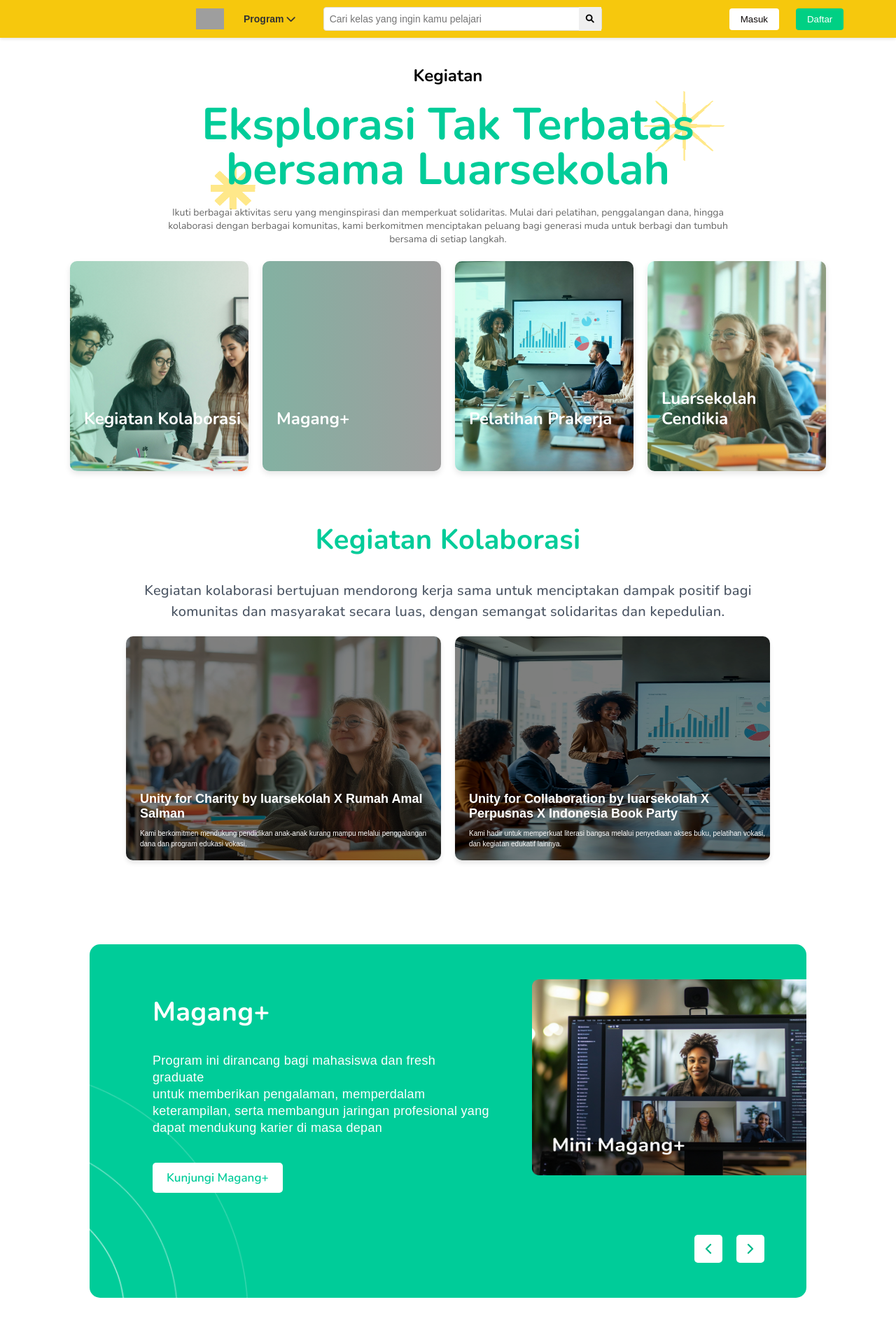
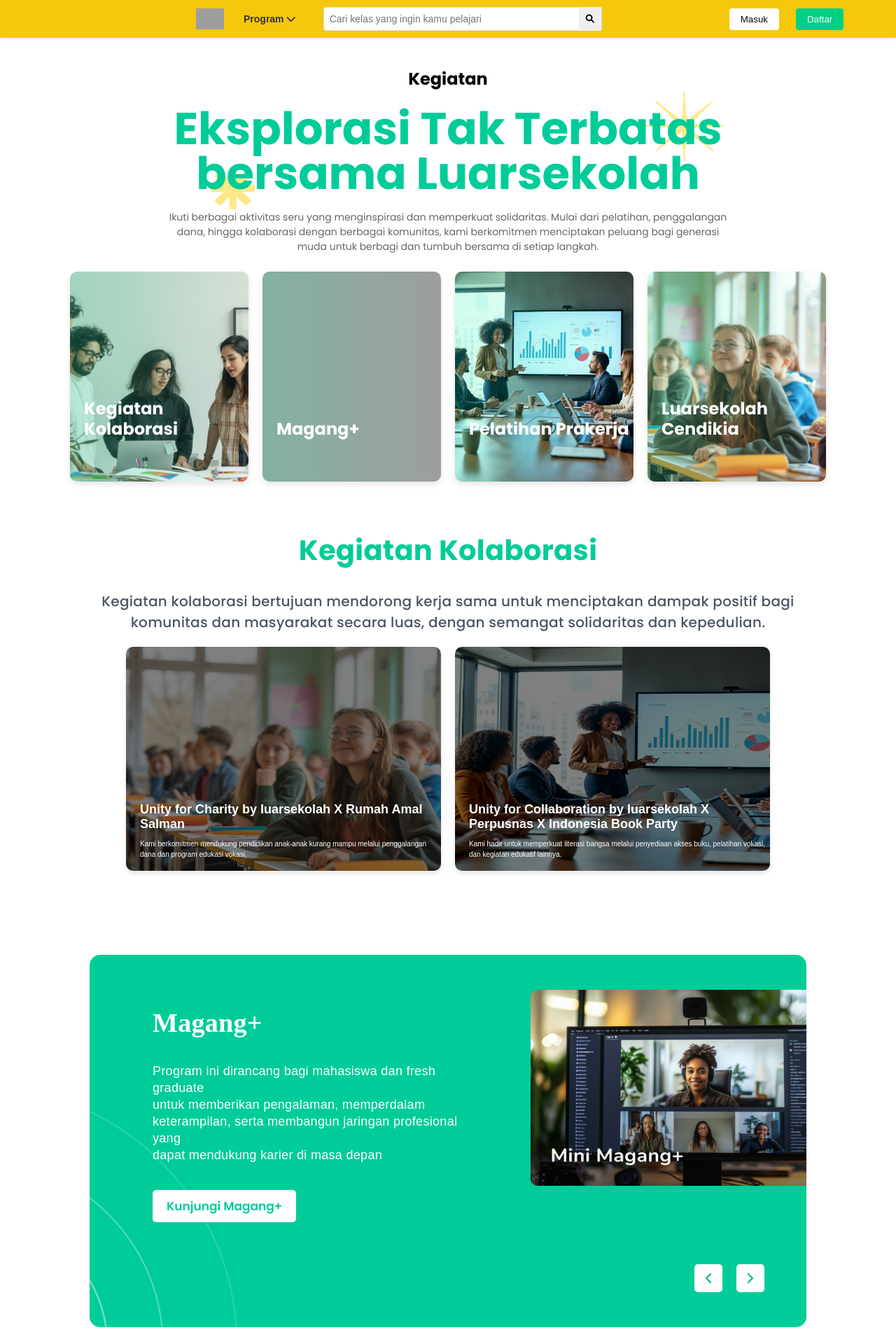
Before and after one commit to hoesnial/group-2a, a PHP site: page /group-2a/kegiatan/index.php in a window 1280 px wide. Shown: the top 1920 px of the page at 70% size. Run offline with PHP 8.4, Linux system fonts and the light colour scheme; grey boxes are pictures that could not be loaded.

Commit message:
update font poppins

```diff
--- a/kegiatan/style.css
+++ b/kegiatan/style.css
@@ -1,7 +1,7 @@
-@import url("https://fonts.googleapis.com/css2?family=Nunito:ital,wght@0,200..1000;1,200..1000&display=swap");
+@import url("https://fonts.googleapis.com/css2?family=Poppins:wght@400;500;600;700&display=swap");
 /* Kontainer utama */
 kolaborasi-container {
-    font-family: 'Nunito', sans-serif;
+    font-family: 'Poppins', sans-serif;
     /* background-color: #f9f9f9; */
     color: #333;
     line-height: 1.6;
@@ -12,7 +12,7 @@
 
 /* Header */
 .kolaborasi-header {
-  font-family: 'Nunito', sans-serif;
+  font-family: 'Poppins', sans-serif;
     position: relative;
     display: inline;
     margin: 0 auto;
@@ -46,7 +46,7 @@
 
 /* Section Cards */
 .kolaborasi-cards {
-    font-family: 'Nunito', sans-serif;
+    font-family: 'Poppins', sans-serif;
     display: flex;
     flex-wrap: wrap;
     justify-content: center;
@@ -140,7 +140,7 @@
 .title {
   color: var(--Green-500, #0c9);
   text-align: center;
-  font-family: Nunito;
+  font-family: Poppins;
   font-size: 40px;
   font-style: normal;
   font-weight: 700;
@@ -152,7 +152,7 @@
 .subtitle {
   color: var(--Gray-600, #4b5563);
   text-align: center;
-  font-family: Nunito;
+  font-family: Poppins;
   font-size: 20px;
   font-style: normal;
   font-weight: 500;
@@ -318,7 +318,7 @@
 }
 
 .profile-name {
-  font-family: "Nunito", sans-serif;
+  font-family: "Poppins", sans-serif;
   font-weight: bold;
   color: #111827;
   font-size: 20px;
@@ -327,7 +327,7 @@
 }
 
 .profile-occupant {
-  font-family: "Nunito", sans-serif;
+  font-family: "Poppins", sans-serif;
   font-weight: 500;
   color: #4b5563;
   font-size: 16px;
@@ -345,7 +345,7 @@
   cursor: pointer;
   margin-top: 20px;
   transition: background-color 0.3s;
-  font-family: "Nunito", sans-serif;
+  font-family: "Poppins", sans-serif;
   font-weight: 600;
 }
 
```
